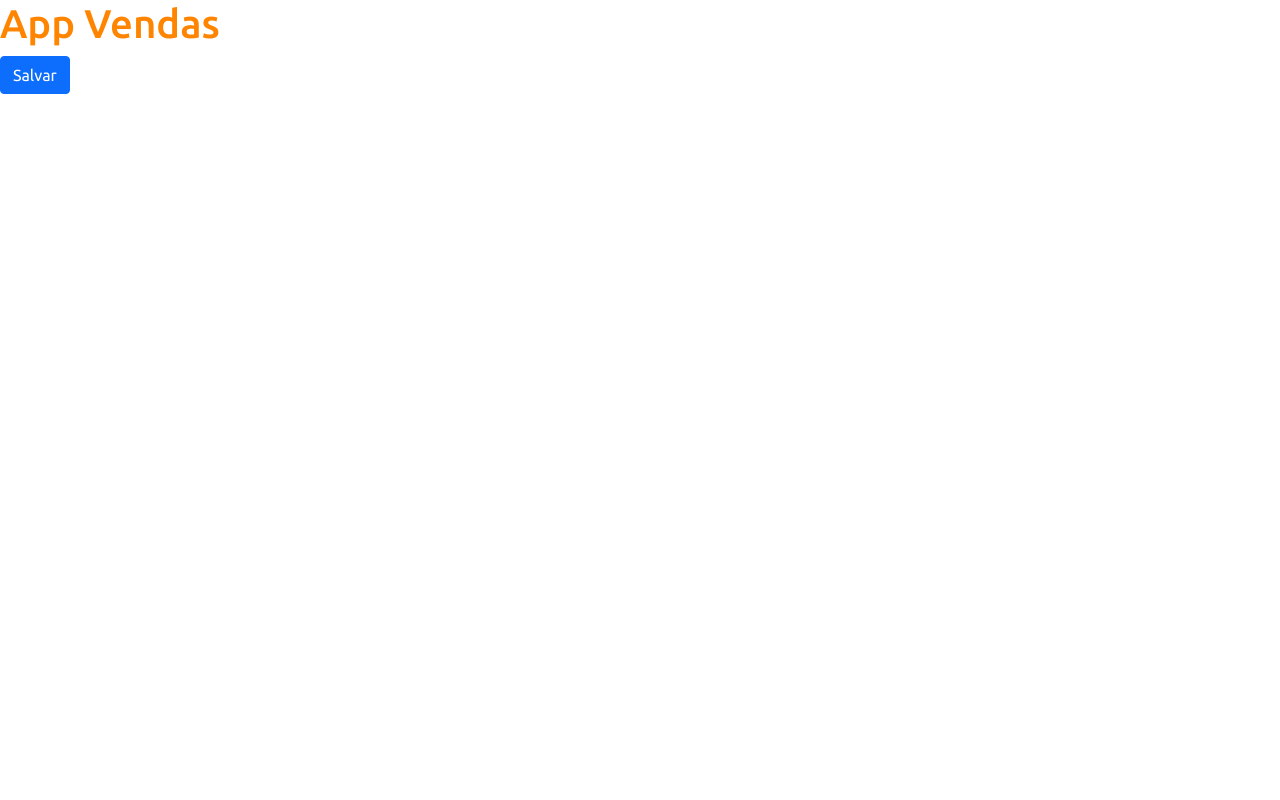
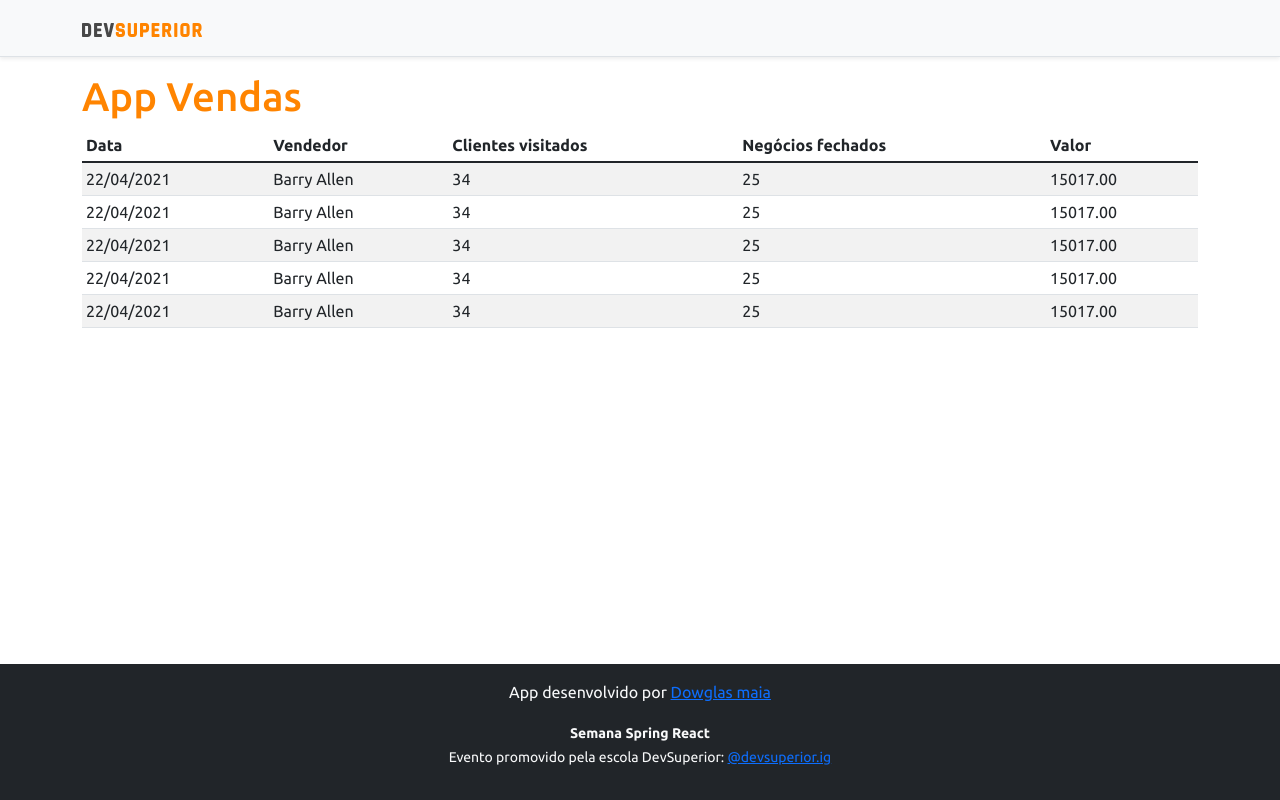
Before and after one commit to dowglasmaia/app-vendas-frontend-sds3, a React (Create React App) app: page / in a window 1280 px wide. Built offline with nearby package versions, Linux system fonts and the light colour scheme.

Commit message:
Criando Components - NavBar, Footer, DataTable

```diff
--- a/src/App.tsx
+++ b/src/App.tsx
@@ -1,9 +1,21 @@
+import DataTable from "components/DataTable";
+import Footer from "components/Footer";
+import NavBar from "components/NavBar";
+
 function App() {
   return (
-    <div >
-      <h1 className="text-primary">App Vendas </h1>
-      <button className="btn btn-primary"> Salvar</button>
-    </div>
+    <>
+      <NavBar />
+
+      <div className="container">
+        <h1 className="text-primary">App Vendas </h1>
+
+        <DataTable />
+
+      </div>
+
+      <Footer />
+    </>
   );
 }
 
--- /dev/null
+++ b/src/components/DataTable/index.tsx
@@ -0,0 +1,62 @@
+const DataTable = () => {
+  return (
+    <div className="table-responsive">
+      <table className="table table-striped table-sm">
+        <thead>
+          <tr>
+            <th>Data</th>
+            <th>Vendedor</th>
+            <th>Clientes visitados</th>
+            <th>Negócios fechados</th>
+            <th>Valor</th>
+          </tr>
+        </thead>
+        <tbody>
+
+          <tr>
+            <td>22/04/2021</td>
+            <td>Barry Allen</td>
+            <td>34</td>
+            <td>25</td>
+            <td>15017.00</td>
+          </tr>
+
+          <tr>
+            <td>22/04/2021</td>
+            <td>Barry Allen</td>
+            <td>34</td>
+            <td>25</td>
+            <td>15017.00</td>
+          </tr>
+
+          <tr>
+            <td>22/04/2021</td>
+            <td>Barry Allen</td>
+            <td>34</td>
+            <td>25</td>
+            <td>15017.00</td>
+          </tr>
+
+          <tr>
+            <td>22/04/2021</td>
+            <td>Barry Allen</td>
+            <td>34</td>
+            <td>25</td>
+            <td>15017.00</td>
+          </tr>
+
+          <tr>
+            <td>22/04/2021</td>
+            <td>Barry Allen</td>
+            <td>34</td>
+            <td>25</td>
+            <td>15017.00</td>
+          </tr>
+
+        </tbody>
+      </table>
+    </div>
+  );
+};
+
+export default DataTable;
--- /dev/null
+++ b/src/components/Footer/index.tsx
@@ -0,0 +1,34 @@
+const Footer = () => {
+  return (
+    <footer className="footer mt-auto py-3 bg-dark">
+      <div className="container">
+        <p className="text-light">
+          App desenvolvido por{" "}
+          <a
+            href="https://www.linkedin.com/in/dowglasmaia/"
+            target="_blank"
+            rel="noreferrer"
+          >
+            Dowglas maia
+          </a>
+        </p>
+        <p className="text-light">
+          <small>
+            <strong>Semana Spring React</strong>
+            <br />
+            Evento promovido pela escola DevSuperior:{" "}
+            <a
+              href="https://instagram.com/devsuperior.ig"
+              target="_blank"
+              rel="noreferrer"
+            >
+              @devsuperior.ig
+            </a>
+          </small>
+        </p>
+      </div>
+    </footer>
+  );
+};
+
+export default Footer;
--- /dev/null
+++ b/src/components/NavBar/index.tsx
@@ -0,0 +1,15 @@
+import ImgDsDark from 'assets/img/ds-dark.svg'
+
+const NavBar = () => {
+  return (
+    <div className="d-flex flex-column flex-md-row align-items-center p-3 px-md-4 mb-3 bg-light border-bottom shadow-sm">
+      <div className="container">
+        <nav className="my-2 my-md-0 mr-md-3">
+          <img src={ImgDsDark} alt="DevSuperior" width="120" />
+        </nav>
+      </div>
+    </div>
+  );
+};
+
+export default NavBar;
--- a/src/index.tsx
+++ b/src/index.tsx
@@ -2,7 +2,9 @@
 import ReactDOM from 'react-dom';
 import 'bootstrap/dist/css/bootstrap.css';
 import 'assets/css/style.css';
+
 import App from './App';
+import NavBar from 'components/NavBar';
 
 ReactDOM.render(
   <React.StrictMode>
```
Also changed, not shown: src/assets/img/ds-dark.svg (added).
